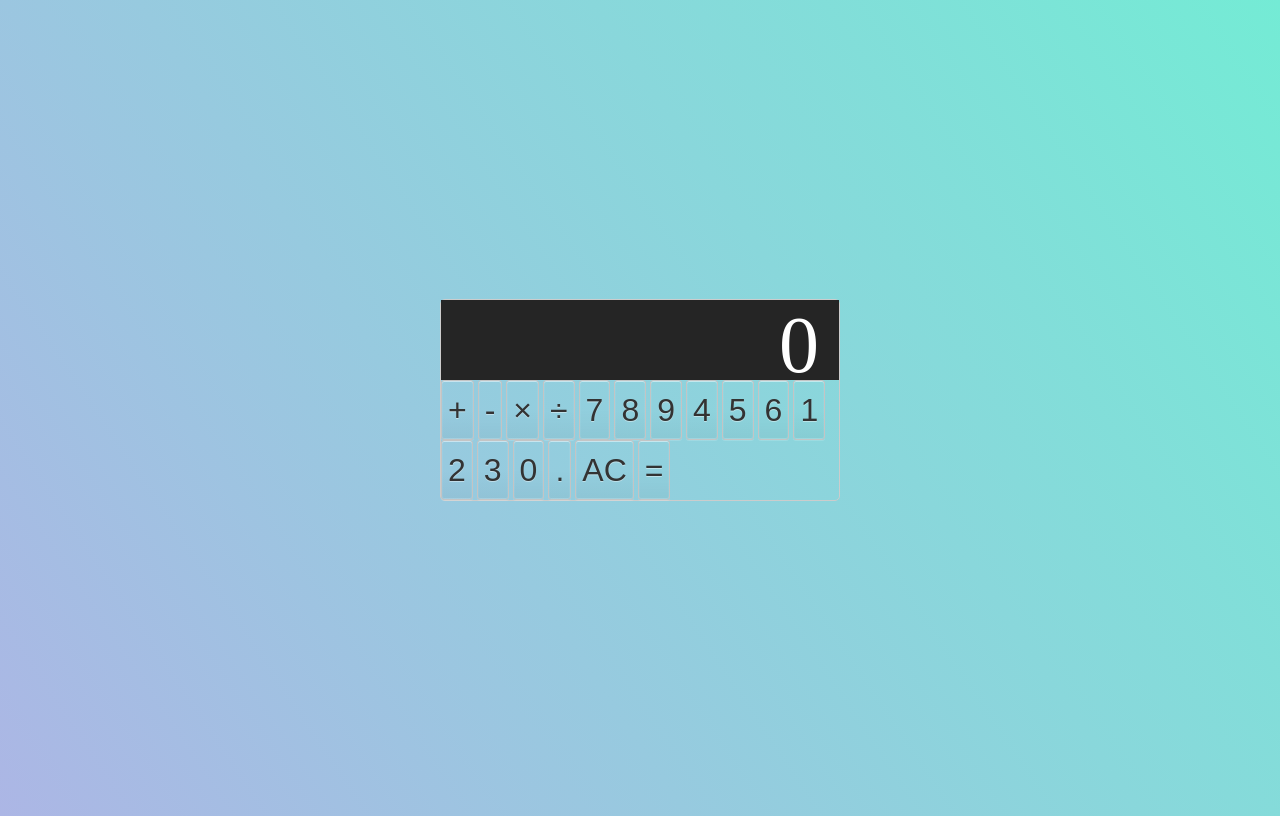
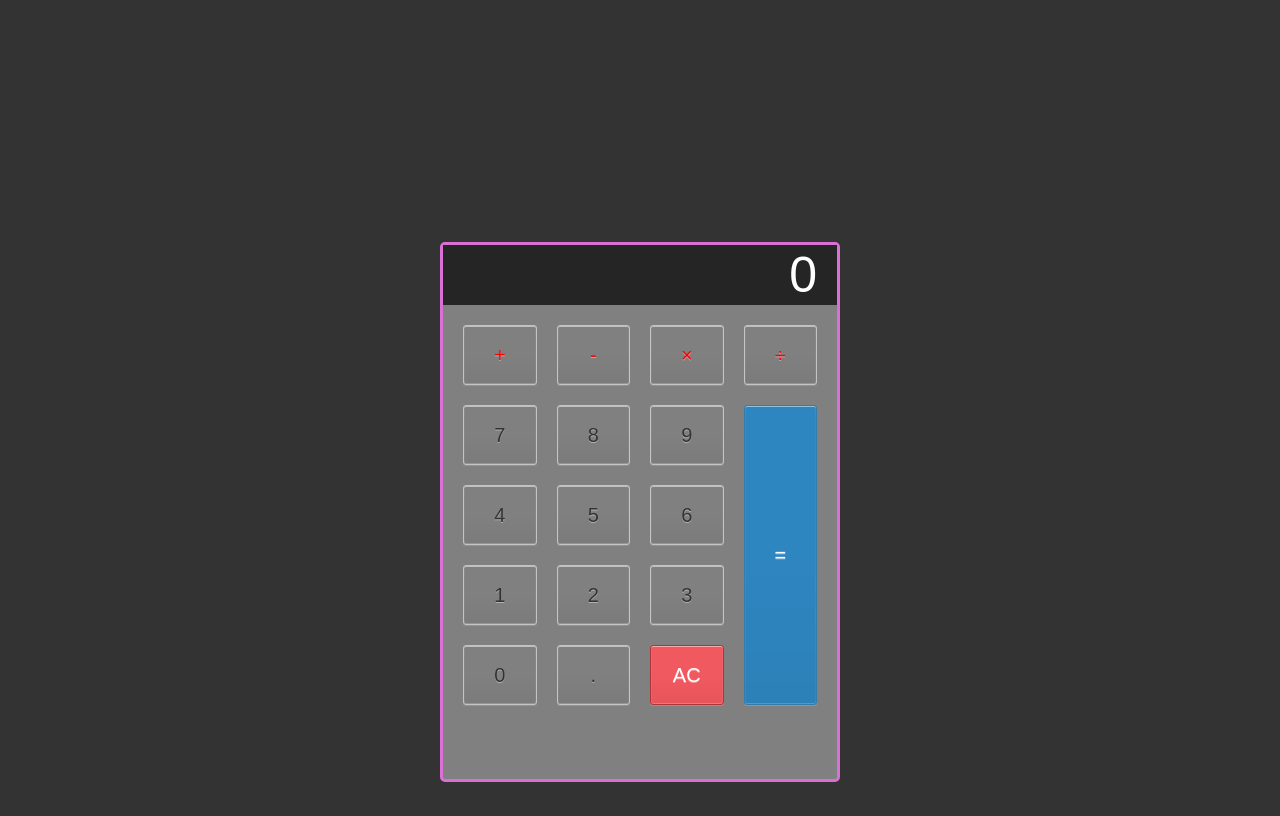
Before and after one commit to UliEdwina/CalcforYuri, a plain HTML site: page index.html in a window 1280 px wide. Drawn offline with Linux system fonts and the light colour scheme.

Commit message:
completes basic structure of the calculator

```diff
--- a/index.html
+++ b/index.html
@@ -7,34 +7,44 @@
     <meta http-equiv="X-UA-Compatible" content="ie=edge">
     <title>JS Calculator</title>
     <link rel="stylesheet" type="text/css" href="style.css">
-    <script src="main.js"></script>
+
 
 </head>
 <body>
-    <div class="container">
-        <div class="calculator">
-            <div class="calculatorDisplay">0</div>
+    <div class="calculator">
 
-            <div class="calculatorKeys">
-                <button class="keyOperator" data-action="add">+</button>
-                <button class="keyOperator" data-action="subtract">-</button>
-                <button class="keyOperator" data-action="multiply">&times;</button>
-                <button class="keyOperator" data-action="divide">÷</button>
-                <button>7</button>
-                <button>8</button>
-                <button>9</button>
-                <button>4</button>
-                <button>5</button>
-                <button>6</button>
-                <button>1</button>
-                <button>2</button>
-                <button>3</button>
-                <button>0</button>
-                <button data-action="decimal">.</button>
-                <button data-action="clear">AC</button>
-                <button class="keyEqual" data-action="calculate">=</button>
-            </div>
+        <input type="text" class="calculator-screen" value=""  />
+
+        <div class="calculator-keys">
+
+          <button type="button" class="operator" value="+">+</button>
+          <button type="button" class="operator" value="-">-</button>
+          <button type="button" class="operator" value="*">&times;</button>
+          <button type="button" class="operator" value="/">&divide;</button>
+
+          <button type="button" value="7">7</button>
+          <button type="button" value="8">8</button>
+          <button type="button" value="9">9</button>
+
+
+          <button type="button" value="4">4</button>
+          <button type="button" value="5">5</button>
+          <button type="button" value="6">6</button>
+
+
+          <button type="button" value="1">1</button>
+          <button type="button" value="2">2</button>
+          <button type="button" value="3">3</button>
+
+
+          <button type="button" value="0">0</button>
+          <button type="button" class="decimal" value=".">.</button>
+          <button type="button" class="all-clear" value="all-clear">AC</button>
+
+          <button type="button" class="equal-sign operator" value="=">=</button>
+
         </div>
-    </div>
+      </div>
+      <script src="main.js"></script>
 </body>
 </html>
--- a/main.js
+++ b/main.js
@@ -1,26 +1,108 @@
+//object that holds display, first-second operands, as well as operator.
 const calculator = {
-
     displayValue: '0',
     firstOperand: null,
     waitingForSecondOperand: false,
     operator: null,
+  };
 
-}
+  function inputDigit(digit) {
+    const { displayValue, waitingForSecondOperand } = calculator;
 
-function updateDisplay() {
-    const display = document.querySelector('.calulatorDisplay');
+    if (waitingForSecondOperand === true) {
+      calculator.displayValue = digit;
+      calculator.waitingForSecondOperand = false;
+    } else {
+      calculator.displayValue = displayValue === '0' ? digit : displayValue + digit;
+    }
+  }
 
-    display.value = calculator.displayValue
+  function inputDecimal(dot) {
+      if (calculator.waitingForSecondOperand === true) return;
 
-}
+    // excluding a value if it does not contain a decimal
+    if (!calculator.displayValue.includes(dot)) {
+      // object key displayValue is equal to "dot"
+      calculator.displayValue += dot;
+    }
+  }
 
-const keys = document.querySelector('.calculatorKeys');
+  function handleOperator(nextOperator) {
+    const { firstOperand, displayValue, operator } = calculator
+    const inputValue = parseFloat(displayValue);
 
-keys.addEventListener('click', (event) => {
+    if (operator && calculator.waitingForSecondOperand)  {
+      calculator.operator = nextOperator;
+      return;
+    }
+
+    if (firstOperand == null) {
+      calculator.firstOperand = inputValue;
+    } else if (operator) {
+      const currentValue = firstOperand || 0;
+      const result = performCalculation[operator](currentValue, inputValue);
+
+      calculator.displayValue = String(result);
+      calculator.firstOperand = result;
+    }
+
+    calculator.waitingForSecondOperand = true;
+    calculator.operator = nextOperator;
+  }
+
+  const performCalculation = {
+    '/': (firstOperand, secondOperand) => firstOperand / secondOperand,
+
+    '*': (firstOperand, secondOperand) => firstOperand * secondOperand,
+
+    '+': (firstOperand, secondOperand) => firstOperand + secondOperand,
+
+    '-': (firstOperand, secondOperand) => firstOperand - secondOperand,
+
+    '=': (firstOperand, secondOperand) => secondOperand
+  };
+
+  function resetCalculator() {
+    calculator.displayValue = '0';
+    calculator.firstOperand = null;
+    calculator.waitingForSecondOperand = false;
+    calculator.operator = null;
+  }
+
+  //function that handles updating Display
+  function updateDisplay() {
+    const display = document.querySelector('.calculator-screen');
+    display.value = calculator.displayValue;
+  }
+
+  updateDisplay();
+
+  //handles key inputs
+  const keys = document.querySelector('.calculator-keys');
+  keys.addEventListener('click', (event) => {
     const { target } = event;
-    if(!target.matches('button')){
-        return
+    if (!target.matches('button')) {
+      return;
     }
-})
 
-updateDisplay();
+    if (target.classList.contains('operator')) {
+      handleOperator(target.value);
+          updateDisplay();
+      return;
+    }
+
+    if (target.classList.contains('decimal')) {
+      inputDecimal(target.value);
+          updateDisplay();
+      return;
+    }
+
+    if (target.classList.contains('all-clear')) {
+      resetCalculator();
+          updateDisplay();
+      return;
+    }
+
+    inputDigit(target.value);
+    updateDisplay();
+  });
--- a/style.css
+++ b/style.css
@@ -1,37 +1,32 @@
-
 html {
+    font-size: 62.5%;
     box-sizing: border-box;
+    background-color: #333;
   }
 
-  *,
-*::before,
-*::after {
+  *, *::before, *::after {
+    margin: 0;
+    padding: 0;
     box-sizing: inherit;
   }
 
-  body {
-    align-items: center;
-    background-image: linear-gradient(236deg, #74ebd5, #acb6e5);
-    display: flex;
-    height: 100vh;
-    justify-content: center;
-
-  }
-
   .calculator {
-    border: 1px solid #ccc;
+    border: 3px solid orchid;
     border-radius: 5px;
     position: absolute;
-    top: 50%;
+
+    background-color: grey;
+    margin-top: 40%;
     left: 50%;
     transform: translate(-50%, -50%);
     width: 400px;
+    height: 540px;
   }
 
-  .calculatorDisplay {
+  .calculator-screen {
     width: 100%;
     font-size: 5rem;
-    height: 80px;
+    height: 60px;
     border: none;
     background-color: #252525;
     color: #fff;
@@ -53,53 +48,39 @@
     text-shadow: 0 1px rgba(255,255,255,.4);
   }
 
-  embed,
-iframe,
-img,
-object,
-video {
-  max-width: 100%;
+  button:hover {
+    background-color: #eaeaea;
   }
 
-h1,
-h2,
-h3,
-h4,
-h5,
-h6,
-ul,
-ol,
-li,
-p,
-pre,
-blockquote,
-figure,
-hr {
-  margin: 0;
-  padding-right: 0;
-  padding-left: 0;
+  .operator {
+    color:red;
   }
 
-a {
-  text-decoration: none;
+  .all-clear {
+    background-color: #f0595f;
+    border-color: #b0353a;
+    color: #fff;
   }
 
-a:focus {
-  outline: none;
+  .all-clear:hover {
+    background-color: #f17377;
   }
 
-h1,
-h2,
-h3,
-h4,
-h5,
-h6 {
-  display: block;
+  .equal-sign {
+    background-color: #2e86c0;
+    border-color: #337cac;
+    color: #fff;
+    height: 100%;
+    grid-area: 2 / 4 / 6 / 5;
   }
 
-/* Removes all decimals and discs from lists */
+  .equal-sign:hover {
+    background-color: #4e9ed4;
+  }
 
-ol,
-ul {
-  list-style: none;
+  .calculator-keys {
+    display: grid;
+    grid-template-columns: repeat(4, 1fr);
+    grid-gap: 20px;
+    padding: 20px;
   }
```
Lines whose indentation alone changed are shown as unchanged.
